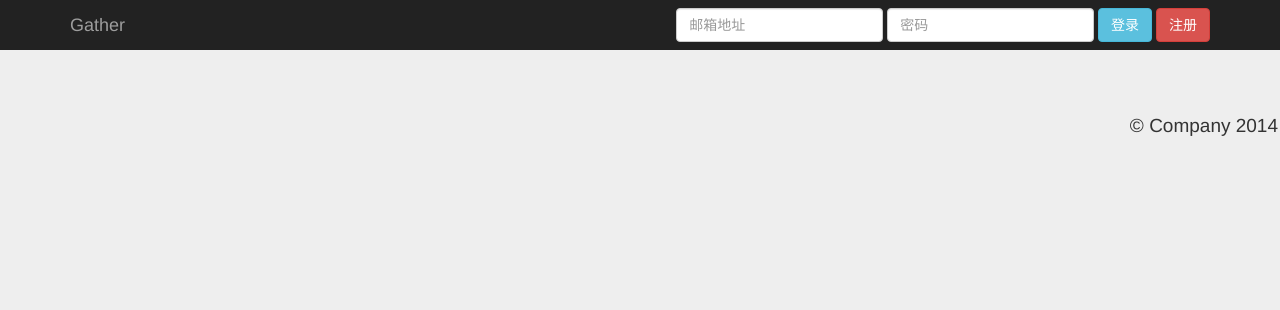
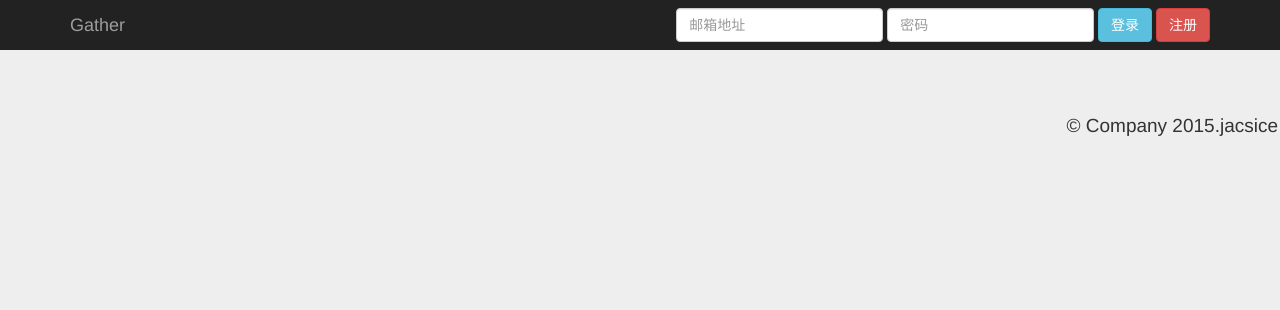
Before and after one commit to cash2one/gather, a Django app: page / in a window 1280 px wide. Shown: the top 310 px of the page. Run offline with Django 3.2, Linux system fonts and the light colour scheme; data that the repository does not hold is empty; some libraries are stand-ins or nearby versions.

Commit message:
修改copyright

```diff
--- a/gather/templates/base.html
+++ b/gather/templates/base.html
@@ -74,7 +74,7 @@
 
 {% block foot %}
       <footer class="pager">
-        <p>&copy; Company 2014</p>
+        <p>&copy; Company 2015.jacsice</p>
         {% for error in form.non_field_errors %}
         {{ error }}
         {% endfor %}
--- a/gather/templates/base_no_login.html
+++ b/gather/templates/base_no_login.html
@@ -44,7 +44,7 @@
 
 {% block foot %}
       <footer class="pager">
-        <p>&copy; Company 2014. jacsice</p>
+        <p>&copy; Company 2015. jacsice</p>
       </footer>
 {% endblock %}
 </div> <!-- /container -->
```
Also changed, not shown: media/index_img/1923ec5e91650183f47b5d68d3f93403.jpg (added), media/index_img/9940c672a2916197a8de275f46dc6a0b.jpg (added), media/index_img/IMG_1354.JPG (added).
